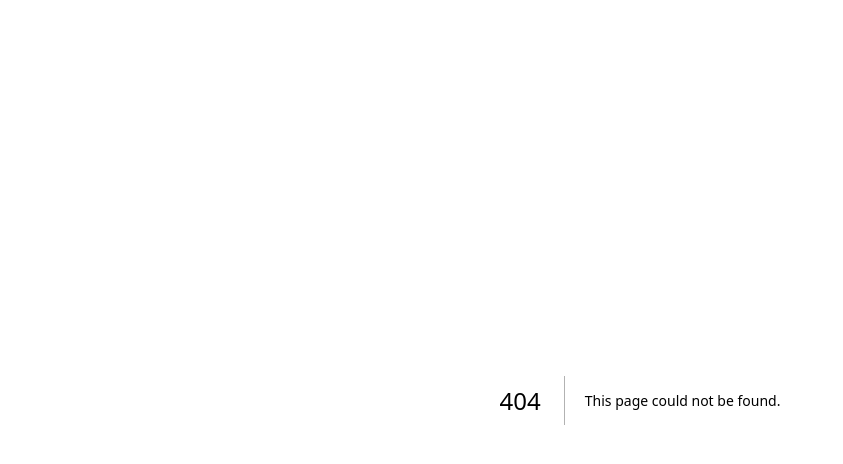
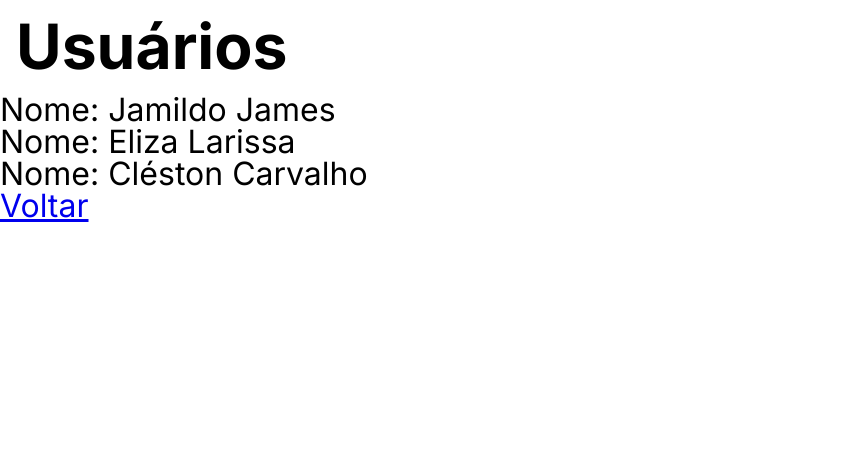
Before and after one commit to bielzxp11/aula-next-0, a Next.js app: page /usuarios in a window 1280 px wide. Before the commit this address had no page. Shown: the top 464 px of the page, without its empty margins (0-843 px from the left). Built offline with nearby package versions, Linux system fonts and the light colour scheme.

Commit message:
conclusao dos usuario pt1

```diff
--- a/app/page.tsx
+++ b/app/page.tsx
@@ -9,9 +9,9 @@ export default function Page() {
         Qualquer coisa
 
      <ul>
-     <br/>
-       <li><Link href={'/sobre'}>Sobre</Link></li><br/>
-       <li><Link href={'/CadUsuario'}>Cadastro de Usuario</Link></li>
+       <li><Link href={'/sobre'}>Sobre</Link></li>
+       <li><Link href={'/usuarios/cadastrousuario'}>Cadastro de Usuario</Link></li>
+       <li><Link href={'/usuarios'}>Lista de Usuarios</Link></li>
      </ul>
     </>
   );
--- /dev/null
+++ b/app/usuarios/page.tsx
@@ -0,0 +1,23 @@
+import Link from 'next/link';
+
+import usuarios from '../../src/usuarios';
+
+
+export default function ListaUsuarios () {
+    console.log(usuarios);
+
+    return(
+        <>
+            <h1>Usuários</h1>
+         {/*<p><Link href={'/usuarios/1'}>Usuário 1</Link></p>
+            <p><Link href={'/usuarios/2'}>Usuário 2</Link></p>
+            <p><Link href={'/usuarios/3'}>Usuário 3</Link></p>*/}
+
+            {
+                usuarios.map((usuario) => <p>Nome: {usuario.nome}</p>)
+            }
+
+            <p><Link href={'/'}>Voltar</Link></p>
+        </>
+    );
+}
--- /dev/null
+++ b/src/usuarios.js
@@ -0,0 +1,22 @@
+const usuarios = [
+    {
+        id: 1,
+        nome: 'Jamildo James',
+        altura: 1.96,
+        ativo: true
+    },
+    {
+        id: 2,
+        nome: 'Eliza Larissa',
+        altura: 1.61,
+        ativo: false
+    },
+    {
+        id: 3,
+        nome: 'Cléston Carvalho',
+        altura: 1.72,
+        ativo: true
+    },
+];
+
+export default usuarios;
```
Also changed, not shown: app/Usuarios/CadUsuario/page.tsx (deleted, +0 -16 lines), app/usuarios/[id]/page.tsx (added, +12 -0 lines), app/usuarios/cadastrousuario/page.tsx (added, +12 -0 lines).
